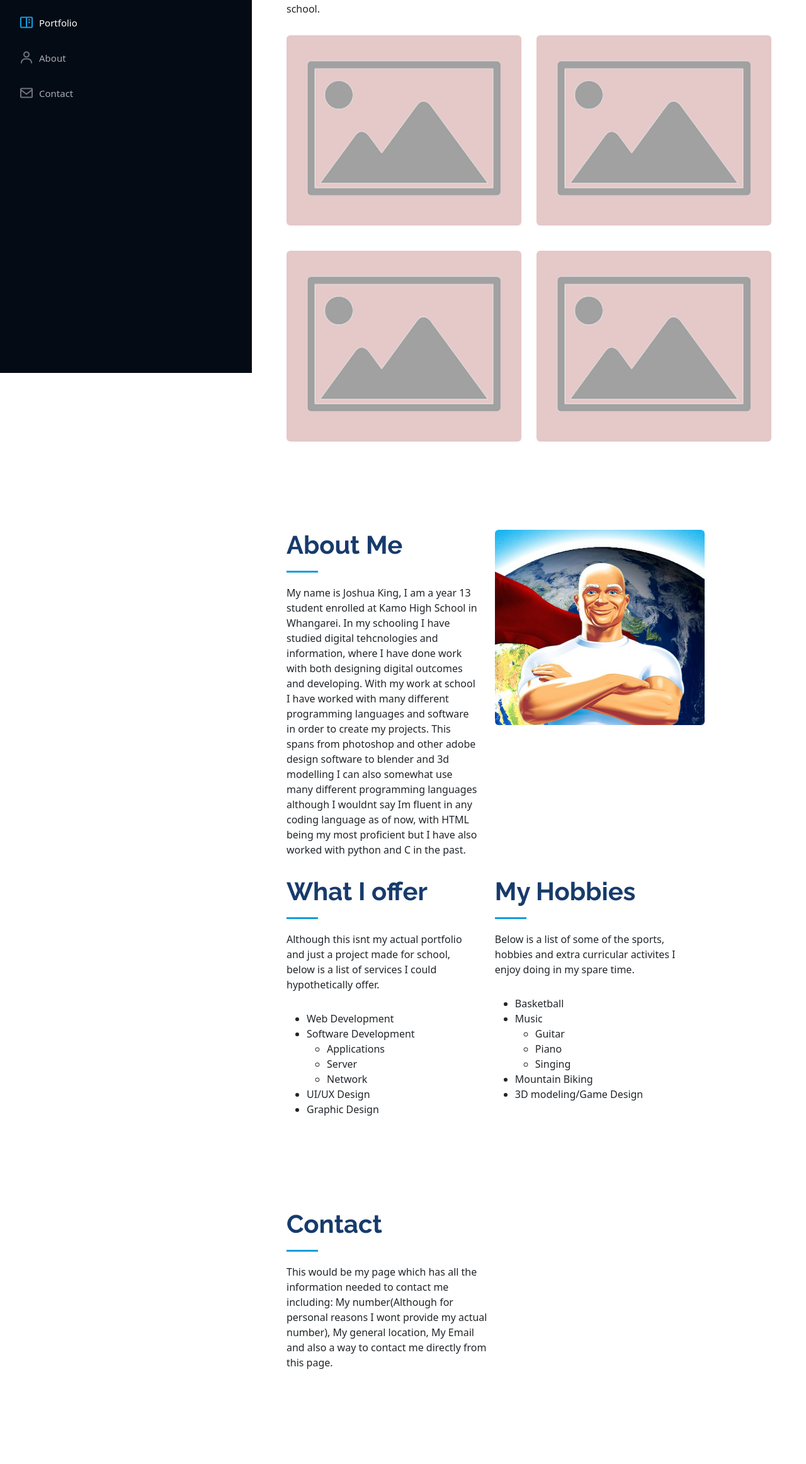
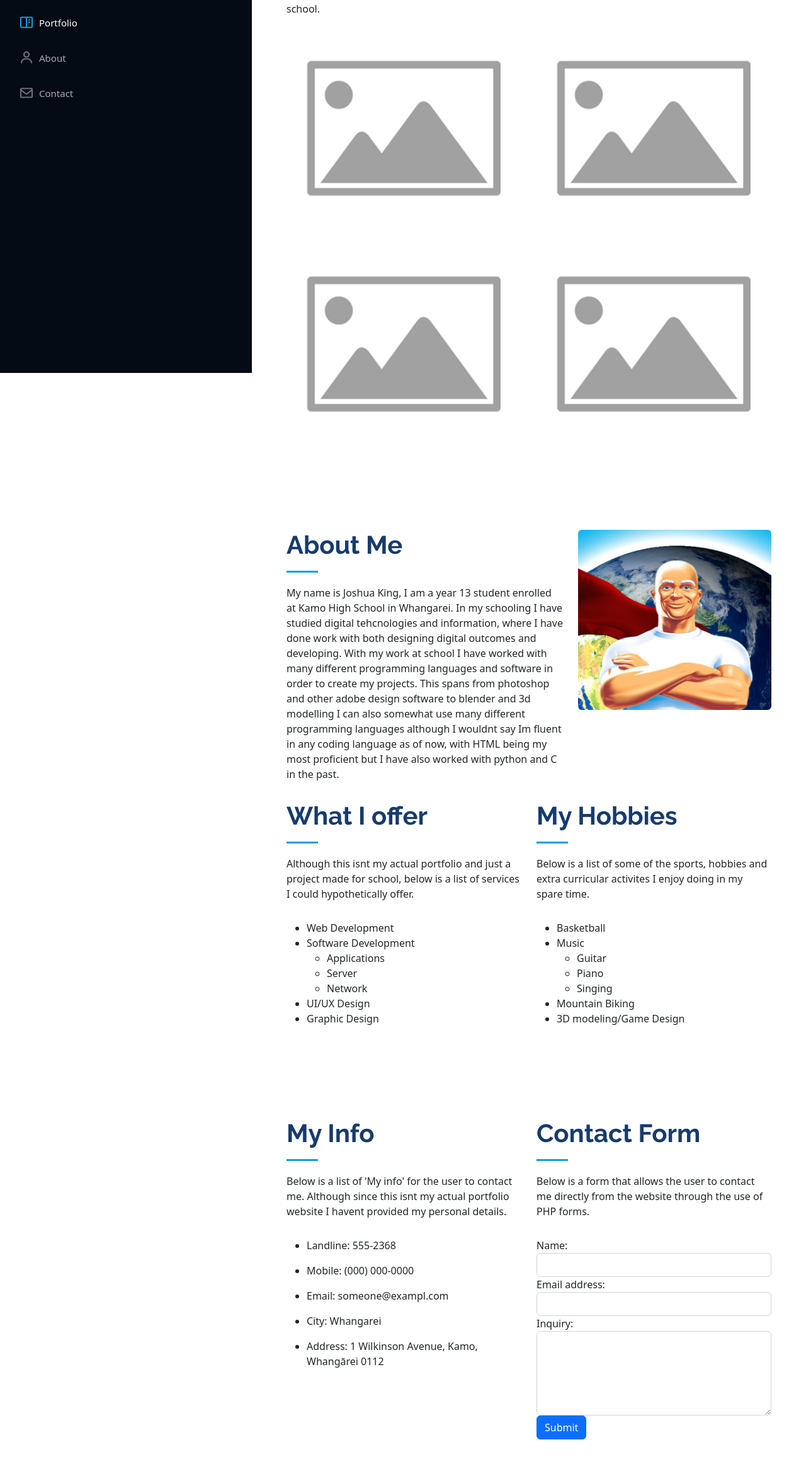
Before and after one commit to JoshKHS/KHSWebsite, a plain HTML site: page Actual/Index.html in a window 1280 px wide. Shown: the part 208-2532 px from the top of the page at 63% size. Drawn offline with nearby package versions, Linux system fonts and the light colour scheme.

Commit message:
Add files via upload

```diff
--- a/Actual/Index.html
+++ b/Actual/Index.html
@@ -21,8 +21,7 @@
   <link href="assets/vendor/aos/aos.css" rel="stylesheet">
   <link href="assets/vendor/bootstrap-icons/bootstrap-icons.css" rel="stylesheet">
   <link href="assets/vendor/boxicons/css/boxicons.css" rel="stylesheet">
-  <link href="assets/vendor/glightbox/css/glightbox.css" rel="stylesheet">
-  <link href="assets/vendor/swiper/swiper-bundle.min.css" rel="stylesheet">
+
 
   <!-- Main CSS Files -->
   <link href="assets/css/style.css" rel="stylesheet">
@@ -68,16 +67,16 @@
         </div>
         <div class = "row">
           <div class = "col-lg-6 col-md-6 col-sm-6 portfolio-item ">
-            <img src="assets/img/Placeholder-pink.png" class="img-fluid rounded" alt="placeholder-img " >
+            <img src="assets/img/Placeholder.png" class="img-fluid rounded" alt="placeholder-img " >
           </div>
           <div class = "col-lg-6 col-md-6 col-sm-6 portfolio-item">
-            <img src="assets/img/Placeholder-pink.png" class="img-fluid portfolio-img portfolio-item rounded" alt="placeholder-img" >
+            <img src="assets/img/Placeholder.png" class="img-fluid portfolio-img portfolio-item rounded" alt="placeholder-img" >
           </div>
           <div class = "col-lg-6 col-md-6 col-sm-6 portfolio-item">
-            <img src="assets/img/Placeholder-pink.png" class="img-fluid portfolio-img portfolio-item rounded" alt="placeholder-img" >
+            <img src="assets/img/Placeholder.png" class="img-fluid portfolio-img portfolio-item rounded" alt="placeholder-img" >
           </div>
           <div class = "col-lg-6 col-md-6 col-sm-6 portfolio-item">
-            <img src="assets/img/Placeholder-pink.png" class="img-fluid portfolio-img portfolio-item rounded" alt="placeholder-img" >
+            <img src="assets/img/Placeholder.png" class="img-fluid portfolio-img portfolio-item rounded" alt="placeholder-img" >
           </div>
         </div>
       </div>
@@ -88,20 +87,20 @@
     <section id="about" class="about">
       <div class="container">
         <div class="row">
-          <div class="section-title col-lg-5 fade-left">
+          <div class="section-title col-lg-7 fade-left">
             <h2>About Me</h2>
             <p>My name is Joshua King, I am a year 13 student enrolled at Kamo High School in Whangarei. In my schooling I have studied digital tehcnologies and information, where I have done work with both designing digital outcomes and developing.
               With my work at school I have worked with many different programming languages and software in order to create my projects. This spans from photoshop and other adobe design software to blender and 3d modelling
               I can also somewhat use many different programming languages although I wouldnt say Im fluent in any coding language as of now, with HTML being my most proficient but I have also worked with python and C in the past.
             </p>
           </div>
-          <div class="col-lg-5-5 fade-right about-item">
+          <div class="col-lg-5 fade-right about-item">
             <img src="assets/img/Mr_Clean_Hero_For_Our_Times_Cropped.jpg" class="img-fluid about-item rounded float-end" alt="Mr Clean">
           </div>
 
 
           <!-- Services Subsection -->
-          <div class="col-lg-5 fade-left about-item">
+          <div class="col-lg-6 fade-left about-item">
             <div class="section-title">
               <h2>What I offer</h2>
               <p>Although this isnt my actual portfolio and just a project made for school, below is a list of services I could hypothetically offer.</p>
@@ -122,7 +121,7 @@
           <!-- Services Subsection Ends -->
 
           <!-- Hobbies Subsection Begins -->
-          <div class="col-lg-5 fade-right about-item">
+          <div class="col-lg-6 fade-right about-item">
             <div class="section-title">
               <h2>My Hobbies</h2>
               <p>Below is a list of some of the sports, hobbies and extra curricular activites I enjoy doing in my spare time.</p>
@@ -148,22 +147,55 @@
     <!-- Contact Section Begins -->
     <section id="contact" class="contact">
       <div class="container">
-        <div class="col-lg-5 fade-left about-item">
-          <div class="section-title">
-            <h2>Contact</h2>
-            <p>This would be my page which has all the information needed to contact me including: My number(Although for personal reasons I wont provide my actual number), My general location, My Email and also a way to contact me directly from this page.</p>
+        <div class="row">
+          <div class="col-lg-6 fade-left about-item">
+            <div class="section-title">
+              <h2>My Info</h2>
+              <p class="about-item">Below is a list of 'My info' for the user to contact me. Although since this isnt my actual portfolio website I havent provided my personal details.</p>
+            </div>
+            <ul>
+              <li>Landline: 555-2368</li>
+              <p></p>
+              <li>Mobile: (000) 000-0000</li>
+              <p></p>
+              <li>Email: someone@exampl.com </li>
+              <p></p>
+              <li>City: Whangarei</li>
+              <p></p>
+              <li>Address: 1 Wilkinson Avenue, Kamo, Whangārei 0112</li>
+            </ul>
+          </div>
+          <!-- Services Subsection Ends -->
 
+          <!-- Hobbies Subsection Begins -->
+          <div class="col-lg-6 fade-right about-item">
+            <div class="section-title">
+              <h2>Contact Form</h2>
+              <p>Below is a form that allows the user to contact me directly from the website through the use of PHP forms.</p>
+
+            </div>
+            <form method="post" action="AiForm.php">
+              <div class="form-group">
+                <label for="name">Name:</label>
+                <input type="text" class="form-control" id="name" name="name" required>
+              </div>
+              <div class="form-group">
+                <label for="email">Email address:</label>
+                <input type="email" class="form-control" id="email" name="email" required>
+              </div>
+              <div class="form-group">
+                <label for="inquiry">Inquiry:</label>
+                <textarea class="form-control" id="inquiry" name="inquiry" rows="5" required></textarea>
+              </div>
+              <button type="submit" class="btn btn-primary">Submit</button>
+            </form>
           </div>
-          <div class="col-lg-7 fade-right about-item section-bg">
-
           </div>
-
         </div>
-
-
-
       </div>
     </section>
+  </div>
+
 
 
 
@@ -175,11 +207,6 @@
   <script src="assets/vendor/purecounter/purecounter_vanilla.js"></script>
   <script src="assets/vendor/aos/aos.js"></script>
   <script src="assets/vendor/bootstrap/js/bootstrap.bundle.min.js"></script>
-  <script src="assets/vendor/glightbox/js/glightbox.min.js"></script>
-  <script src="assets/vendor/isotope-layout/isotope.pkgd.min.js"></script>
-  <script src="assets/vendor/swiper/swiper-bundle.min.js"></script>
-  <script src="assets/vendor/typed.js/typed.min.js"></script>
-  <script src="assets/vendor/waypoints/noframework.waypoints.js"></script>
   <script src="assets/vendor/php-email-form/validate.js"></script>
 
   <!-- Template Main JS File -->
```
